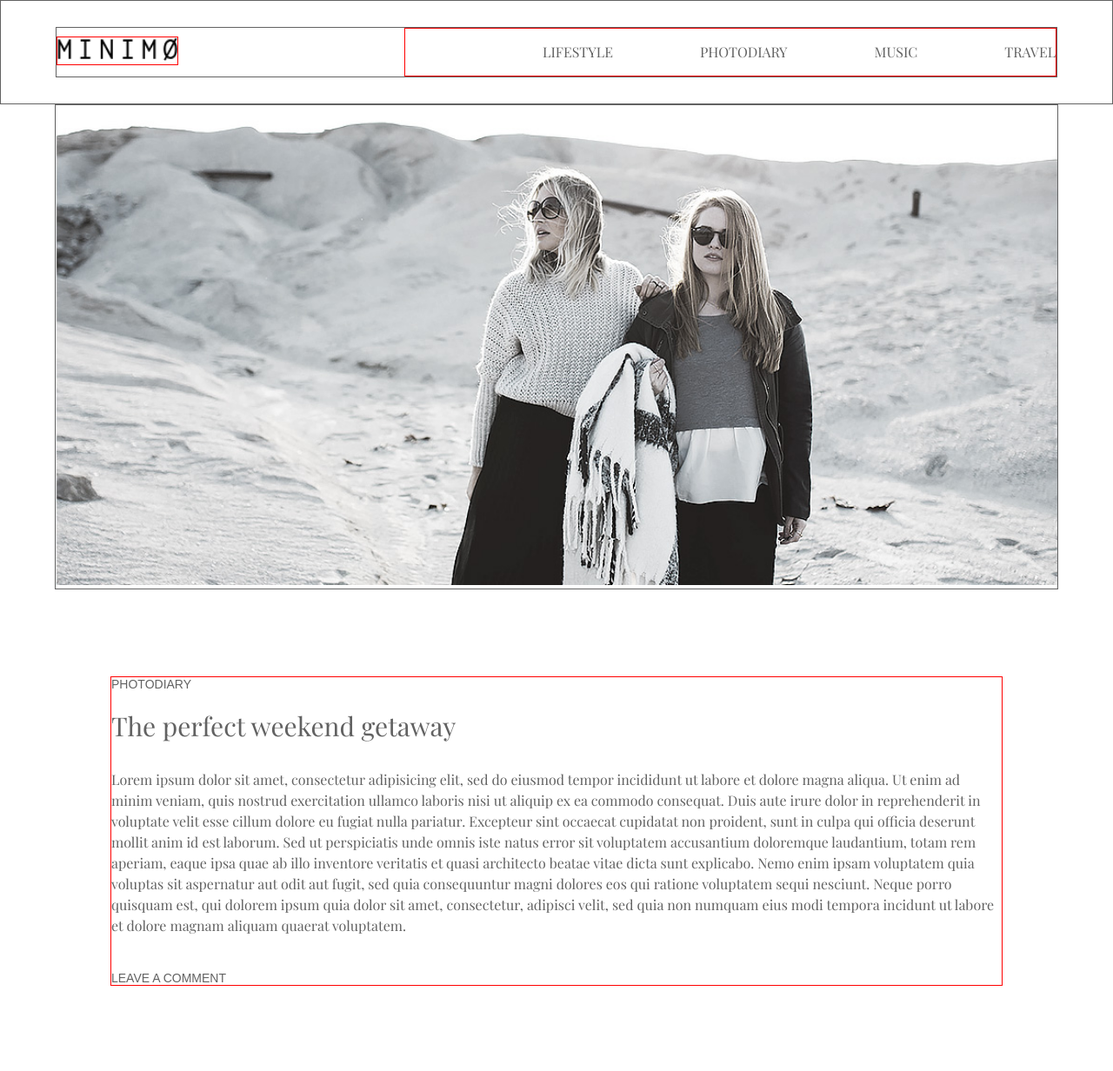
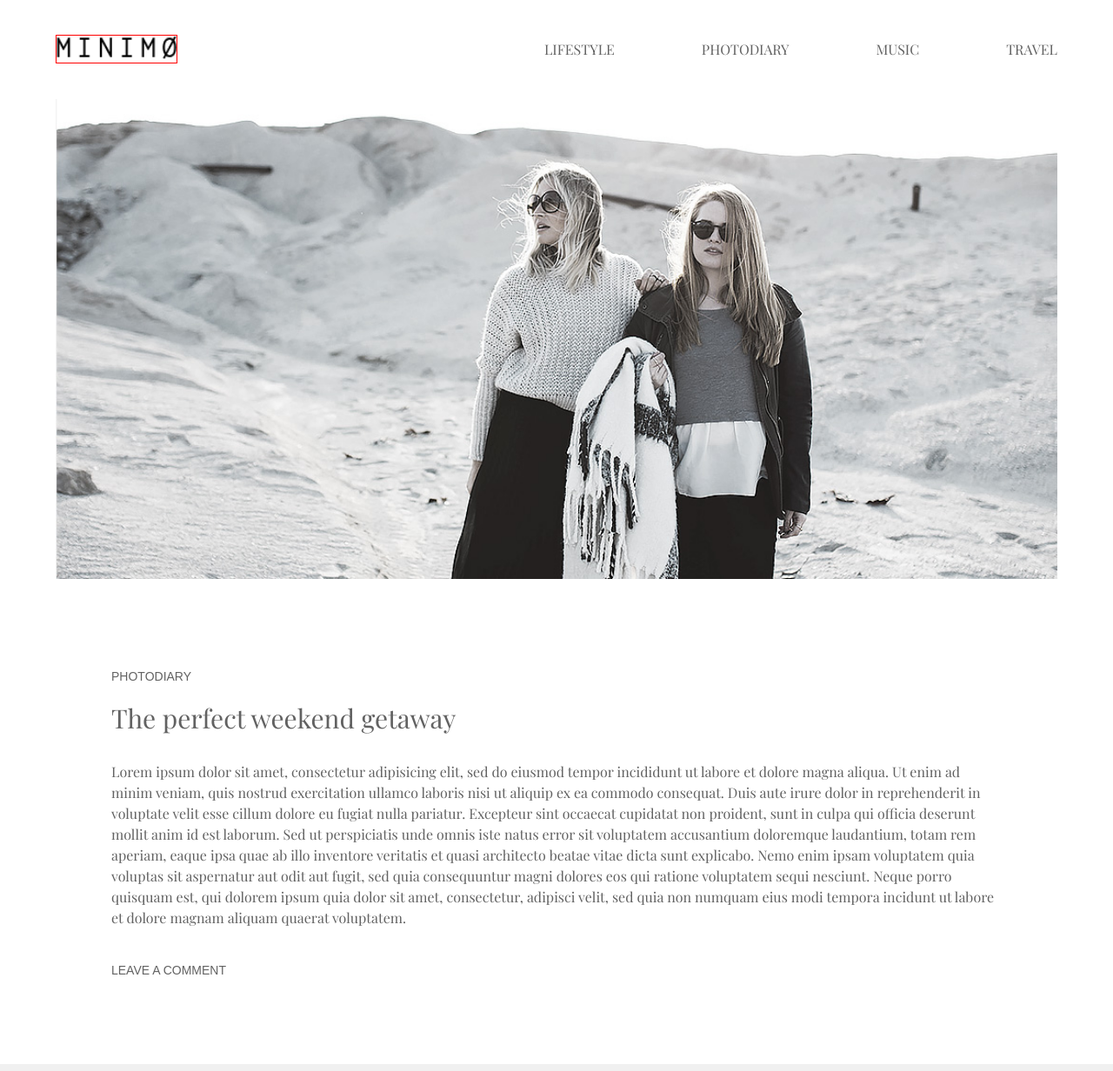
Before and after one commit to ranjithawee/class-10-hw_minimo, a plain HTML site: page index.html in a window 1280 px wide. Shown: the top 1232 px of the page at 87% size. Drawn offline with Linux system fonts and the light colour scheme.

Commit message:
Update style.css

```diff
--- a/css/style.css
+++ b/css/style.css
@@ -17,11 +17,11 @@ body{
 /* header start */
 header{
     padding: 30px 0;
-    border: 1px solid;
+    /* border: 1px solid; */
 }
 .container{
     width: 90%;
-    border: 1px solid;
+    /* border: 1px solid; */
     margin: 0 auto;
     overflow: hidden;
 }
@@ -37,7 +37,7 @@ header{
 }
 .menu{
     width: 65%;
-    border: 1px solid red;
+    /* border: 1px solid red; */
     float: right;
 }
 .menu ul{
@@ -77,7 +77,7 @@ header{
 }
 .container2{
     width: 80%;
-    border: 1px solid red;
+    /* border: 1px solid red; */
     margin: 0 auto;
 }
 .g_content{}
@@ -122,7 +122,7 @@ header{
 .s_form{
     position: relative;
     width: 400px;
-    border: 1px solid red;
+    /* border: 1px solid red; */
     margin: 0 auto;
 }
 .s_form input{
```
